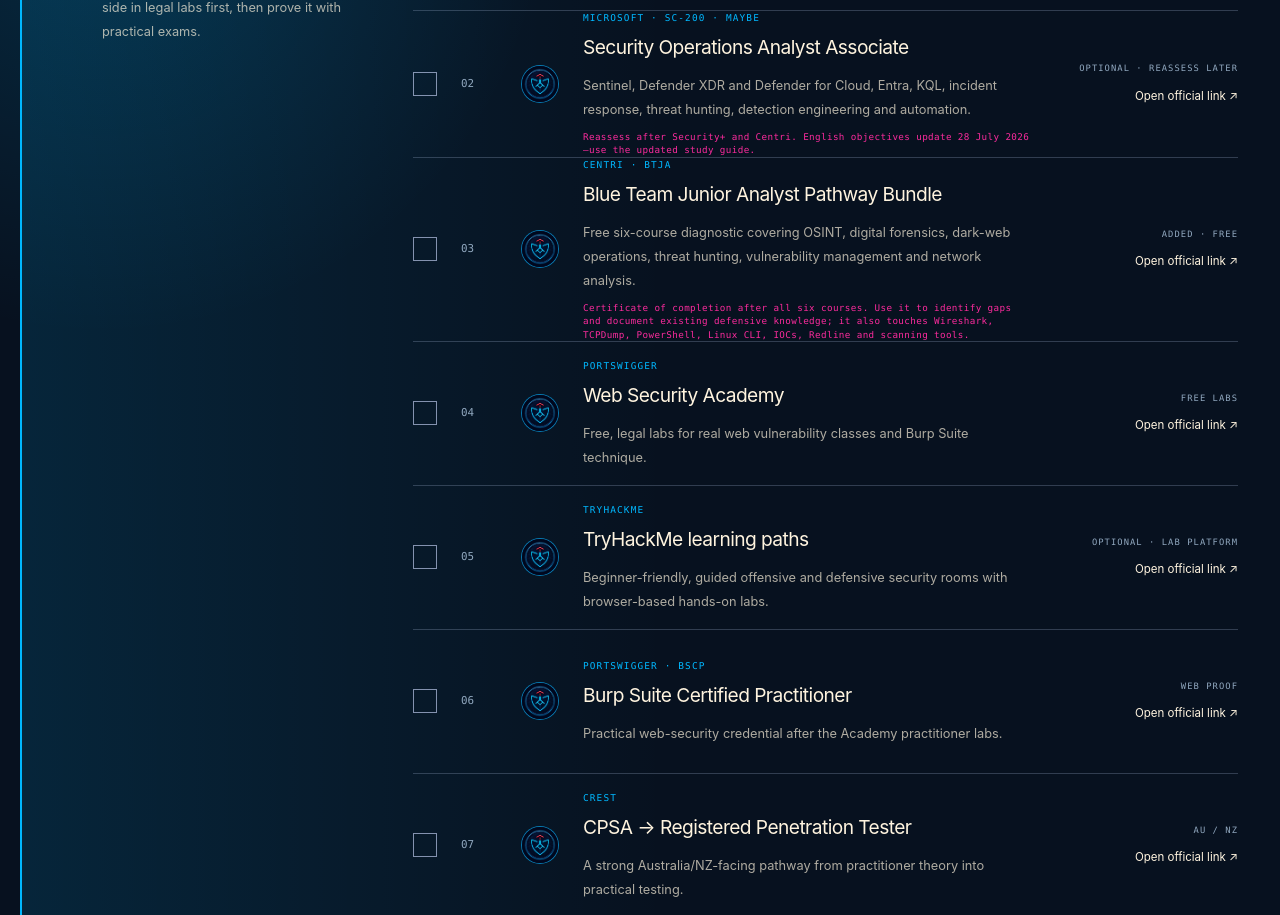
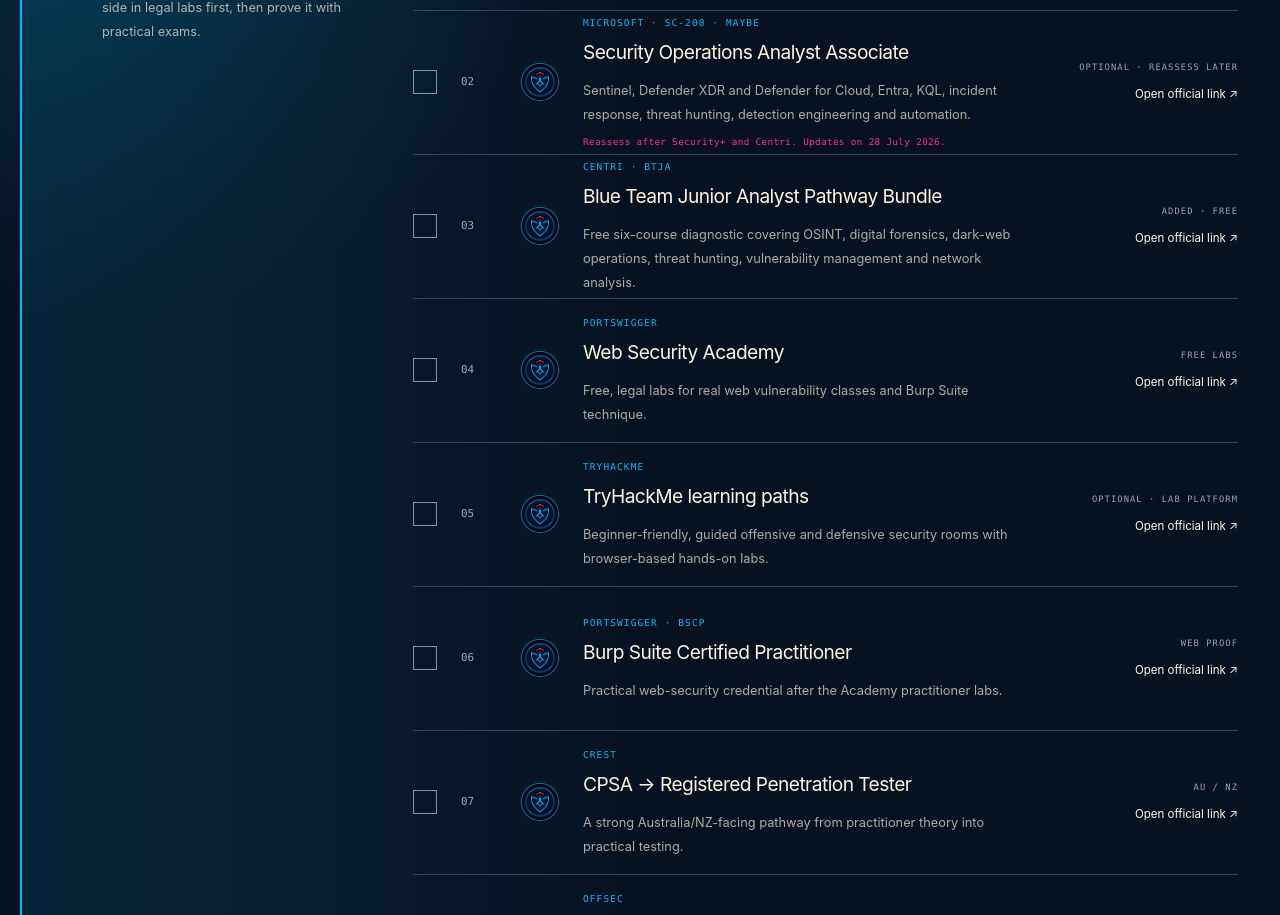
Before and after one commit to bitpixi2/bitpixi-learns-cybersec, a Next.js app: page / in a window 1280 px wide. Shown: the part 2354-3269 px from the top of the page. Built offline with nearby package versions, Linux system fonts and the light colour scheme.

Commit message:
Tighten certification notes

```diff
--- a/app/page.tsx
+++ b/app/page.tsx
@@ -117,7 +117,7 @@
         signal: "REASSESS LATER",
         href: "https://learn.microsoft.com/en-us/credentials/certifications/security-operations-analyst/",
         track: "systems",
-        callout: "Reassess after Security+ and Centri. English objectives update 28 July 2026—use the updated study guide.",
+        callout: "Reassess after Security+ and Centri. Updates on 28 July 2026.",
         optional: true,
       },
       {
@@ -128,7 +128,6 @@
         signal: "ADDED · FREE",
         href: "https://www.centri.org/courses/blue-team-junior-analyst-pathway-bundle",
         track: "systems",
-        callout: "Certificate of completion after all six courses. Use it to identify gaps and document existing defensive knowledge; it also touches Wireshark, TCPDump, PowerShell, Linux CLI, IOCs, Redline and scanning tools.",
       },
       {
         id: "portswigger-academy",
```
